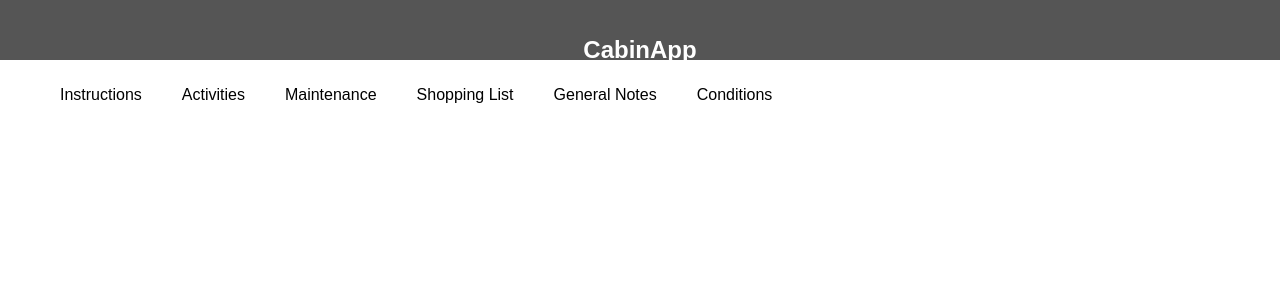
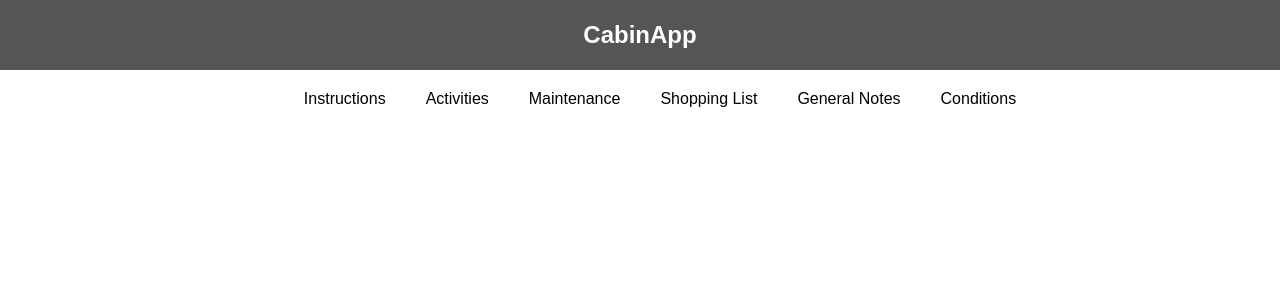
Before and after one commit to wnmurphy/cabin_app, a React (Create React App) app: page / in a window 1280 px wide. Shown: the top 300 px of the page. Built offline with nearby package versions, Linux system fonts and the light colour scheme.

Commit message:
NavMenu centered with flexbox.

```diff
--- a/src/App.css
+++ b/src/App.css
@@ -10,8 +10,7 @@ body {
 
 .App-header {
   background-color: #555;
-  height: 20px;
-  padding: 20px;
+  padding: 5px;
   color: white;
 }
 
@@ -19,20 +18,21 @@ body {
   font-size: 1.5em;
 }
 
-.nav-bar > ul {
-  list-style: none;
-}
-
-.nav-bar {
+.NavBar {
   border: 2px black;
-  align-content: center;
   position: fixed;
-  top: 70px;
+  top: 90px;
   width: 100%;
 }
 
+.NavBar > ul {
+  margin: 0 auto;
+  display: flex;
+  flex-direction: row;
+  justify-content: center;
+}
+
 .nav-item {
-  float: left;
-  display: inline;
   margin: 0 20px 0 20px;
+  list-style: none;
 }
--- a/src/views/NavBar.js
+++ b/src/views/NavBar.js
@@ -4,7 +4,7 @@ class NavBar extends Component {
 
   render() {
     return (
-      <div className="nav-bar">
+      <div className="NavBar">
         <ul>
           <li class="nav-item">Instructions</li>
           <li class="nav-item">Activities</li>
```
